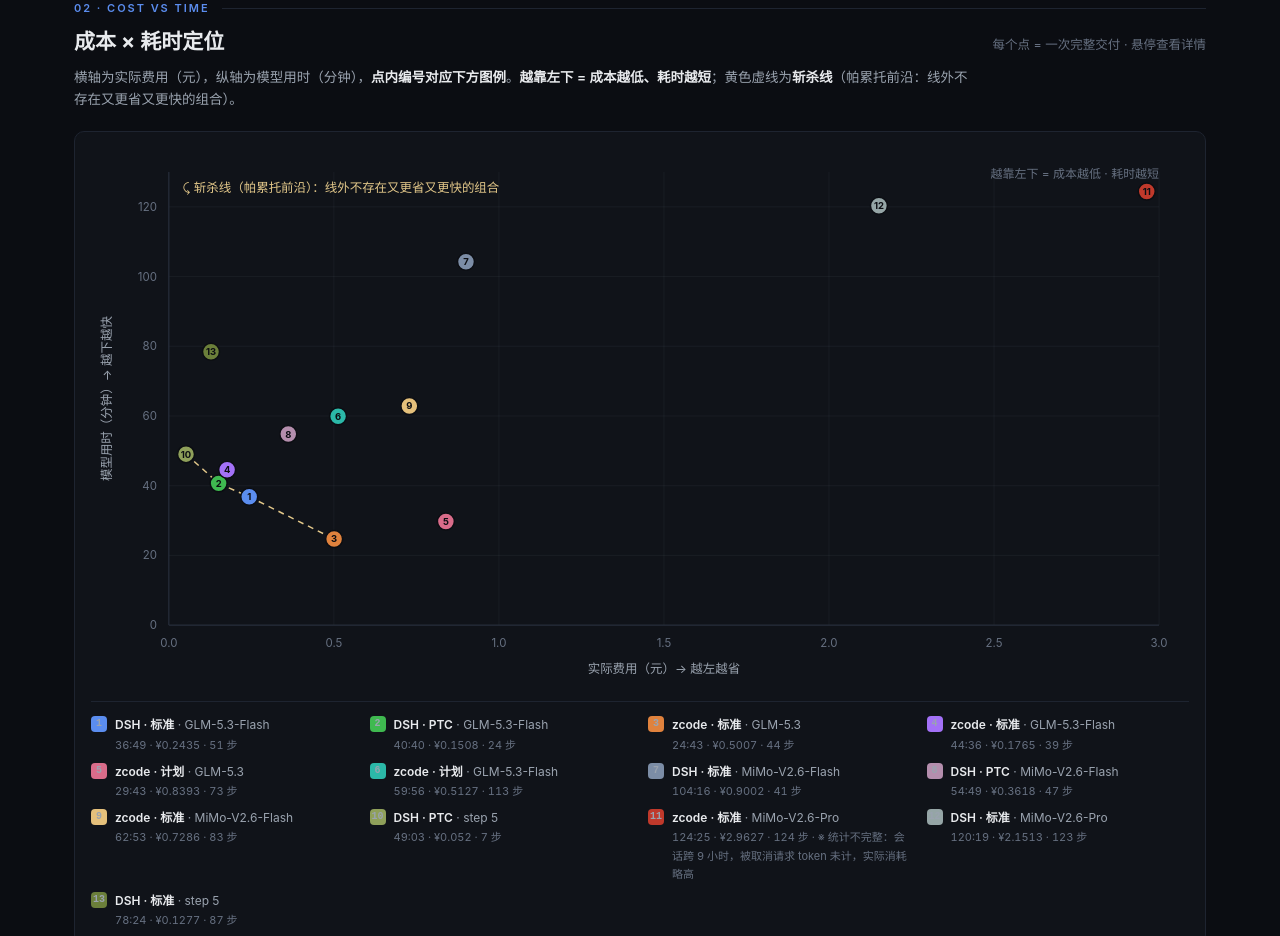
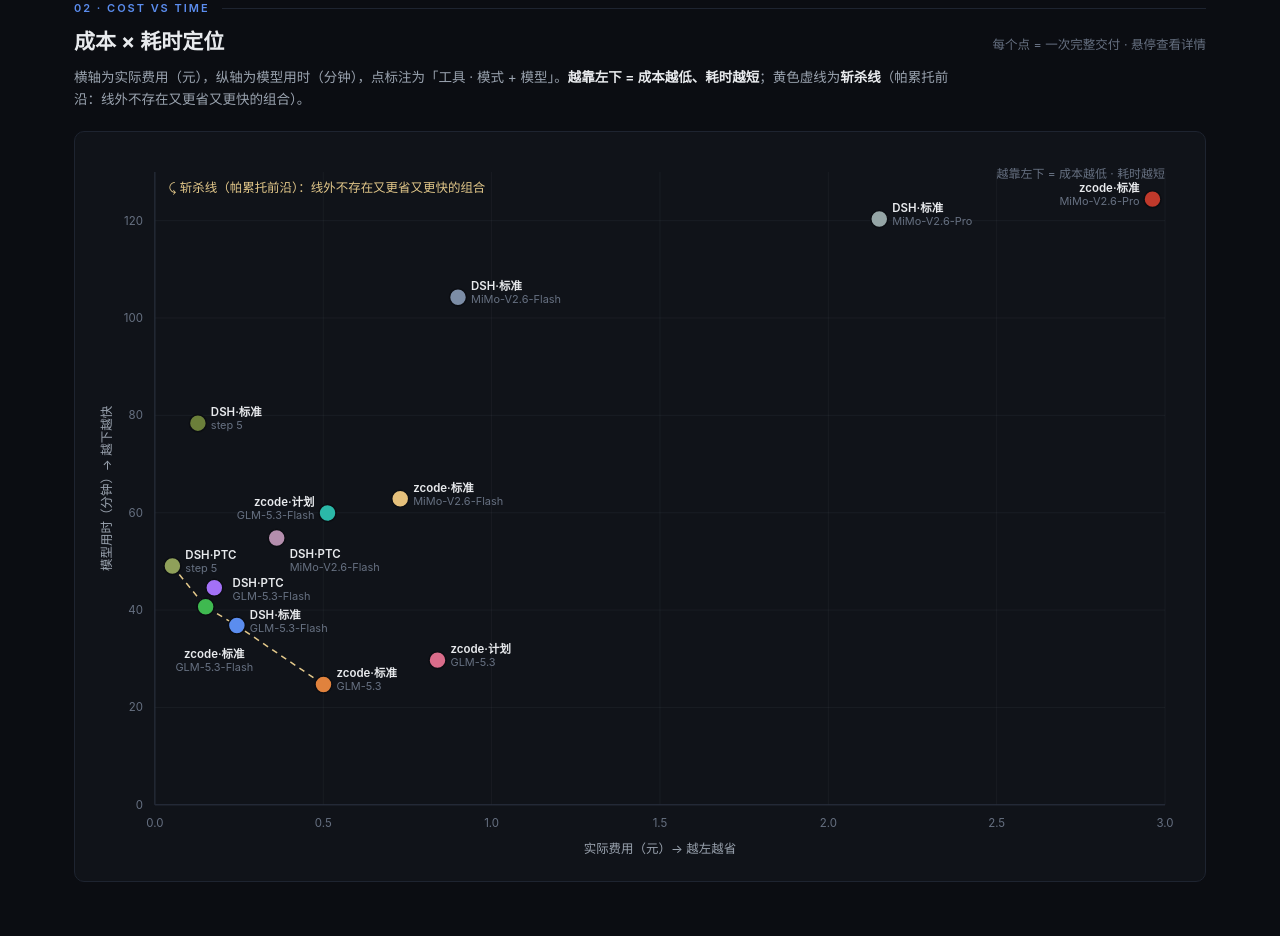
Before and after one commit to agarena/pelican-benchmark, a plain HTML site: page index.html in a window 1280 px wide. Shown: the part 3873-4809 px from the top of the page. Drawn offline with Linux system fonts and the light colour scheme.

Commit message:
scatter: 去图例改标签直标（算法化布局+引线兜底），图加高至 720px

```diff
--- a/assets/app.js
+++ b/assets/app.js
@@ -213,11 +213,17 @@
 
   /* ---------- 成本 × 耗时 散点 ---------- */
   (function scatter() {
-    var W = 1100, H = 540, L = 78, R = 30, T = 24, B = 62;
+    var W = 1100, H = 720, L = 64, R = 24, T = 24, B = 62;
     var pw = W - L - R, ph = H - T - B, xmax = 3.0, ymax = 130;
     function sx(c) { return L + c / xmax * pw; }
     function sy(t) { return T + (1 - t / ymax) * ph; }
     function esc(s) { return s.replace(/&/g, "&amp;").replace(/</g, "&lt;"); }
+    /* 标签宽度估算：CJK≈12px，拉丁≈6.8px（11.5px 字号） */
+    function textW(s) {
+      var w = 0;
+      for (var i = 0; i < s.length; i++) w += s.charCodeAt(i) > 255 ? 12 : 6.8;
+      return w;
+    }
 
     var g = [];
     g.push('<svg viewBox="0 0 ' + W + " " + H + '" role="img" aria-label="成本与耗时散点图">');
@@ -251,25 +257,74 @@
     g.push('<polyline points="' + front.map(function (p) { return sx(p.cost.total) + "," + sy(p.modelTime / 60); }).join(" ") +
       '" fill="none" stroke="#e3c88a" stroke-width="1.5" stroke-dasharray="6 5"/>');
 
-    /* 点位：编号点（编号对应下方图例） */
-    P.forEach(function (p, i) {
-      var x = sx(p.cost.total), y = sy(p.modelTime / 60), n = i + 1;
+    /* 点位 + 标签（算法化布局：16 个候选位按碰撞面积+距离评分，最小者胜出；远处胜出时画引线） */
+    var pts = P.map(function (p, i) {
+      return { p: p, i: i, x: sx(p.cost.total), y: sy(p.modelTime / 60), name: p.name.replace(/\s/g, "") };
+    });
+    var boxes = pts.map(function (t) { return { x1: t.x - 10, y1: t.y - 10, x2: t.x + 10, y2: t.y + 10 }; });
+    /* 静态障碍：左上斩杀线说明、右上提示、底部轴标题 */
+    var statics = [
+      { x1: L + 8, y1: T + 2, x2: L + 480, y2: T + 24 },
+      { x1: L + pw - 330, y1: T - 4, x2: L + pw, y2: T + 10 },
+      { x1: L + pw / 2 - 130, y1: H - B - 12, x2: L + pw / 2 + 130, y2: H }
+    ];
+    function hit(box, o) { return box.x1 < o.x2 && o.x1 < box.x2 && box.y1 < o.y2 && o.y1 < box.y2; }
+    function area(box, o) {
+      if (!hit(box, o)) return 0;
+      return (Math.min(box.x2, o.x2) - Math.max(box.x1, o.x1)) * (Math.min(box.y2, o.y2) - Math.max(box.y1, o.y1));
+    }
+    function boxOf(cx, cy, anchor, w) {
+      var x1 = anchor === "start" ? cx : anchor === "end" ? cx - w : cx - w / 2;
+      return { x1: x1, y1: cy - 10, x2: x1 + w, y2: cy + 17, cx: cx, cy: cy, anchor: anchor };
+    }
+    /* 优先放右侧开阔区的点，拥挤区最后放、自适应 */
+    var order = pts.slice().sort(function (a, b) { return b.x - a.x; });
+    order.forEach(function (t) {
+      var w = Math.max(textW(t.name), textW(t.p.modelLabel)) + 4;
+      var cands = [];
+      [[13, -7], [13, 20], [-13, -7], [-13, 20]].forEach(function (d) { cands.push({ cx: t.x + d[0], cy: t.y + d[1], a: d[0] > 0 ? "start" : "end" }); });
+      [[27, -20], [27, 33], [-27, -20], [-27, 33]].forEach(function (d) { cands.push({ cx: t.x + d[0], cy: t.y + d[1], a: d[0] > 0 ? "start" : "end" }); });
+      [[0, -34], [0, 47]].forEach(function (d) { cands.push({ cx: t.x + d[0], cy: t.y + d[1], a: "middle" }); });
+      [[42, -7], [42, 20], [-42, -7], [-42, 20]].forEach(function (d) { cands.push({ cx: t.x + d[0], cy: t.y + d[1], a: d[0] > 0 ? "start" : "end" }); });
+      [[27, -48], [-27, 61]].forEach(function (d) { cands.push({ cx: t.x + d[0], cy: t.y + d[1], a: d[0] > 0 ? "start" : "end" }); });
+      [[0, -55], [0, 70], [55, 34], [-55, -34]].forEach(function (d) { cands.push({ cx: t.x + d[0], cy: t.y + d[1], a: d[0] > 0 ? "start" : d[0] < 0 ? "end" : "middle" }); });
+
+      var best = null, bestScore = Infinity, bestCol = 0;
+      cands.forEach(function (cd) {
+        var box = boxOf(cd.cx, cd.cy, cd.a, w);
+        var out = box.x1 < L + 2 || box.x2 > L + pw - 2 || box.y1 < T + 2 || box.y2 > T + ph - 2;
+        if (out) return;
+        var col = 0;
+        for (var j = 0; j < boxes.length; j++) if (j !== t.i) col += area(box, boxes[j]);
+        for (var s = 0; s < statics.length; s++) col += area(box, statics[s]);
+        var dist = Math.abs(cd.cx - t.x) + Math.abs(cd.cy - t.y);
+        var score = col * 3 + dist * 0.35;
+        if (score < bestScore) { bestScore = score; bestCol = col; best = box; }
+      });
+      if (!best) best = boxOf(t.x + 13, t.y - 7, "start", w);
+      t.label = best;
+      t.leader = bestCol > 4;
+      boxes[t.i] = best;
+    });
+
+    pts.forEach(function (t) {
+      var p = t.p;
+      if (t.leader) {
+        var ex = t.label.anchor === "start" ? t.label.x1 : t.label.anchor === "end" ? t.label.x2 : t.label.cx;
+        var ey = (t.label.y1 + t.label.y2) / 2;
+        var ang = Math.atan2(t.y - ey, t.x - ex);
+        var lx = ex + Math.cos(ang) * 1, ly = ey + Math.sin(ang) * 1;
+        g.push('<line x1="' + lx.toFixed(1) + '" y1="' + ly.toFixed(1) + '" x2="' + (t.x - Math.cos(ang) * 10).toFixed(1) + '" y2="' + (t.y - Math.sin(ang) * 10).toFixed(1) + '" stroke="#3a4356" stroke-width="1"/>');
+      }
       g.push('<g class="sc-pt" data-id="' + p.id + '">');
-      g.push('<circle cx="' + x + '" cy="' + y + '" r="13" fill="transparent"/>');
-      g.push('<circle cx="' + x + '" cy="' + y + '" r="8.5" fill="' + p.color + '" stroke="#0b0d12" stroke-width="1.5"/>');
-      g.push('<text x="' + x + '" y="' + (y + 3.5) + '" text-anchor="middle" font-size="9.5" font-weight="700" fill="#0b0d12" pointer-events="none">' + n + "</text>");
+      g.push('<circle cx="' + t.x + '" cy="' + t.y + '" r="13" fill="transparent"/>');
+      g.push('<circle cx="' + t.x + '" cy="' + t.y + '" r="8.5" fill="' + p.color + '" stroke="#0b0d12" stroke-width="1.5"/>');
+      g.push('<text x="' + t.label.cx + '" y="' + t.label.cy + '" text-anchor="' + t.label.anchor + '" font-size="11.5" fill="#e8eaed" font-weight="600">' + esc(t.name) + "</text>");
+      g.push('<text x="' + t.label.cx + '" y="' + (t.label.cy + 13) + '" text-anchor="' + t.label.anchor + '" font-size="11" fill="#667081">' + esc(p.modelLabel) + "</text>");
       g.push("</g>");
     });
     g.push("</svg>");
     $("#scatterPlot").innerHTML = g.join("");
-
-    /* 图例（编号 → 工具·模式·模型 + 关键数） */
-    var lg = '<div class="lg-grid">' + P.map(function (p, i) {
-      return '<div class="lg-item"><span class="lg-n" style="--c:' + p.color + '">' + (i + 1) + "</span>" +
-        "<div><b>" + esc(p.name) + "</b><span> · " + esc(p.modelLabel) + "</span>" +
-        "<i>" + fmtClock(p.modelTime) + " · " + fmtCost(p.cost.total) + " · " + p.steps + " 步" + (p.incomplete ? " · " + esc(p.incomplete) : "") + "</i></div></div>";
-    }).join("") + "</div>";
-    document.querySelector(".sc-card").insertAdjacentHTML("beforeend", lg);
 
     /* 悬停详情 */
     var tip = $("#scTip"), card = tip.parentElement;
--- a/assets/style.css
+++ b/assets/style.css
@@ -141,12 +141,6 @@ section { padding: 52px 0 6px; }
 .sc-pt { cursor: pointer; }
 .sc-pt circle { transition: stroke-width 0.12s; }
 .sc-pt:hover circle { stroke-width: 3; }
-.lg-grid { display: grid; grid-template-columns: repeat(auto-fill, minmax(230px, 1fr)); gap: 7px 16px; margin-top: 14px; border-top: 1px solid var(--line); padding-top: 13px; }
-.lg-item { display: flex; align-items: flex-start; gap: 8px; font-size: 12px; }
-.lg-n { width: 16px; height: 16px; border-radius: 4px; background: var(--c); color: #0b0d12; font: 700 10px/16px ui-monospace, monospace; text-align: center; flex: none; margin-top: 1px; }
-.lg-item b { color: var(--text); font-weight: 600; }
-.lg-item span { color: var(--muted); }
-.lg-item i { display: block; color: var(--faint); font-style: normal; font-variant-numeric: tabular-nums; font-size: 11px; }
 .sc-tip {
   position: absolute; z-index: 5; pointer-events: none; opacity: 0; transition: opacity 0.12s;
   background: #1a2029; border: 1px solid var(--line-2); border-radius: 8px; padding: 9px 13px;
--- a/index.html
+++ b/index.html
@@ -46,7 +46,7 @@
   <section id="scatter">
     <div class="sec-label">02 · Cost vs Time</div>
     <div class="sec-head"><h2>成本 × 耗时定位</h2><span class="hint">每个点 = 一次完整交付 · 悬停查看详情</span></div>
-    <p class="sec-sub">横轴为实际费用（元），纵轴为模型用时（分钟），<b>点内编号对应下方图例</b>。<b>越靠左下 = 成本越低、耗时越短</b>；黄色虚线为<b>斩杀线</b>（帕累托前沿：线外不存在又更省又更快的组合）。</p>
+    <p class="sec-sub">横轴为实际费用（元），纵轴为模型用时（分钟），点标注为「工具 · 模式 + 模型」。<b>越靠左下 = 成本越低、耗时越短</b>；黄色虚线为<b>斩杀线</b>（帕累托前沿：线外不存在又更省又更快的组合）。</p>
     <div class="sc-card">
       <div id="scatterPlot"></div>
       <div class="sc-tip" id="scTip"></div>
```
